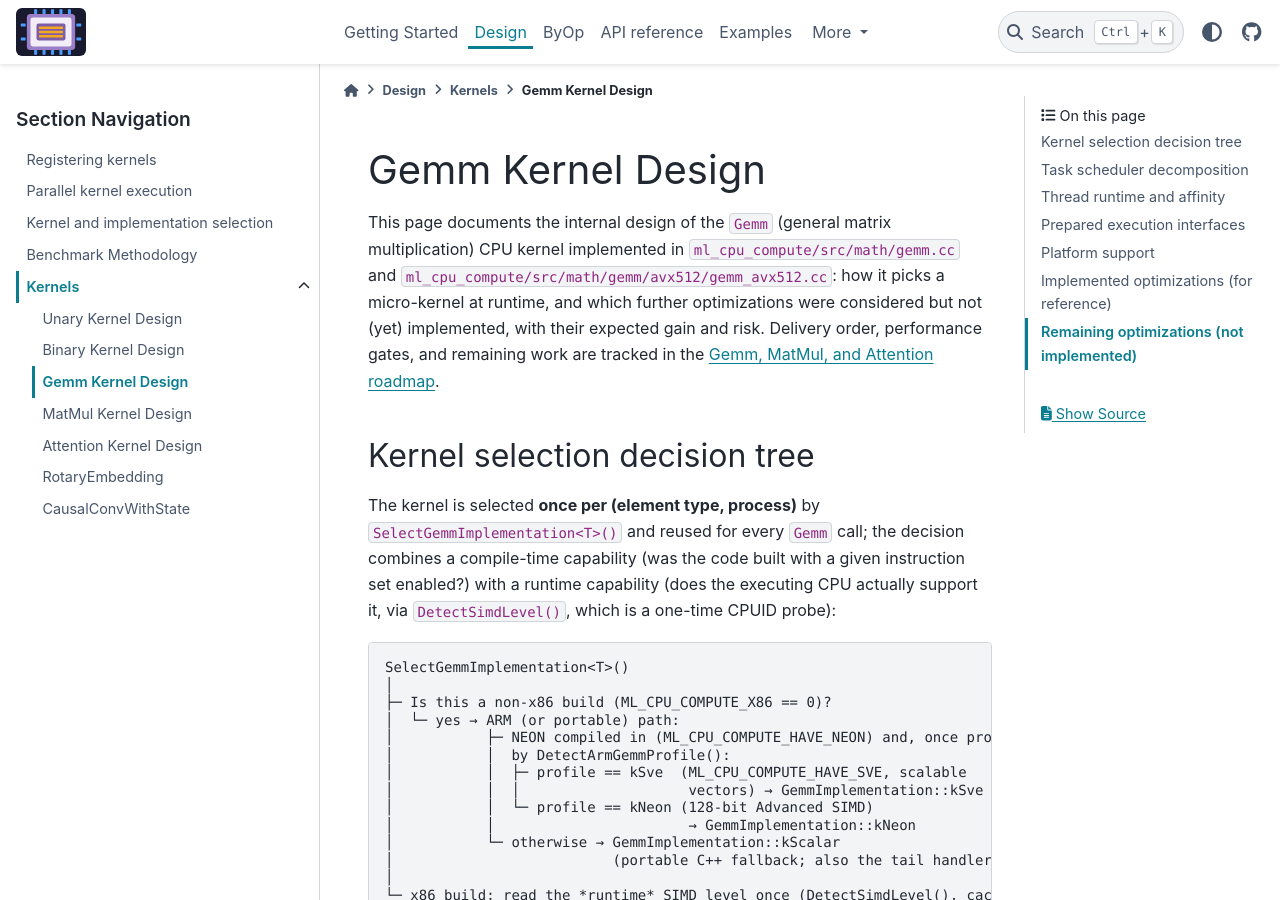
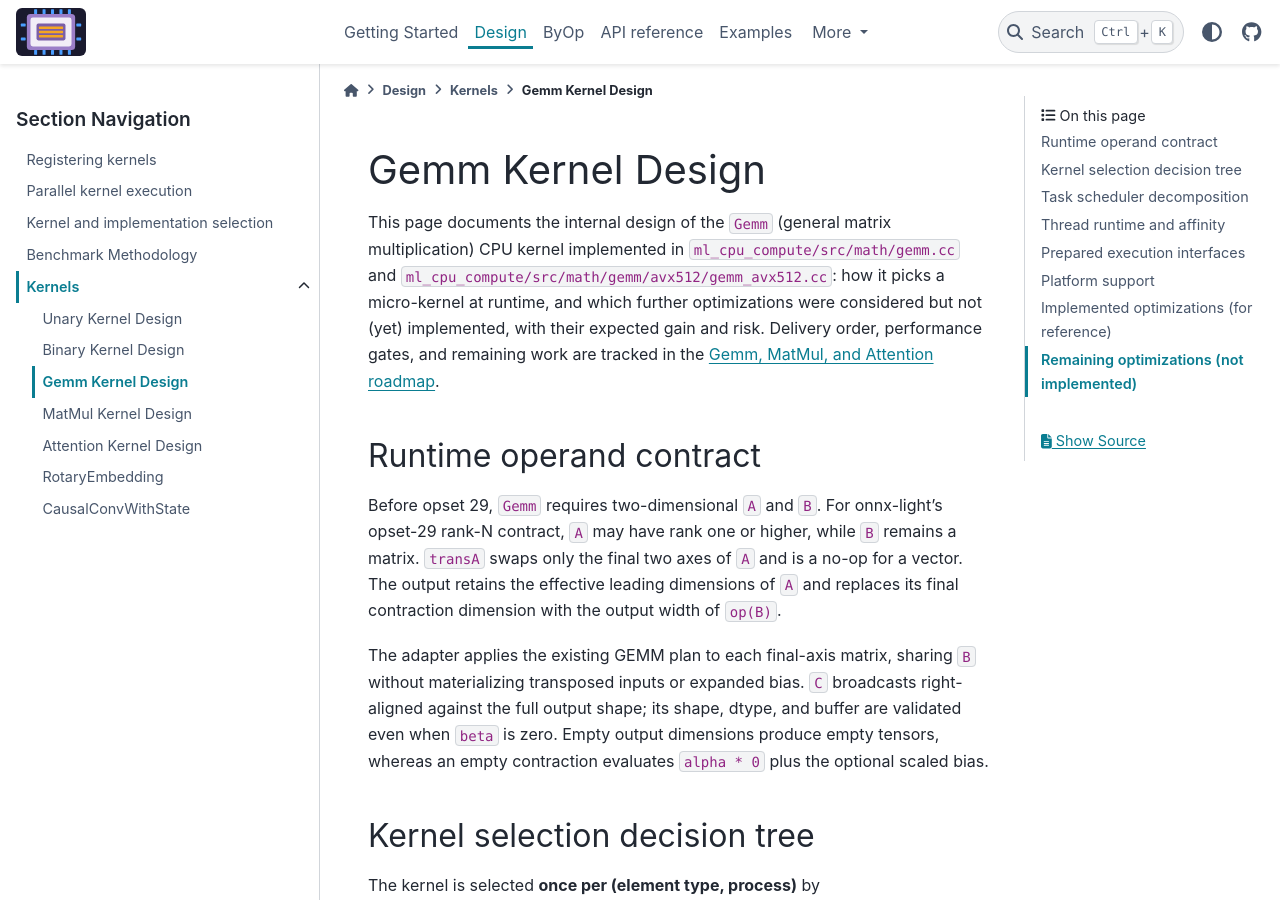
Before and after one commit to xadupre/onnx-light-cpu, a Sphinx documentation site: the page built from docs/design/kernels/gemm_kernel_design.rst, in a window 1280 px wide and 900 px high. Built offline with Sphinx 7.4.7 and the PyData theme 0.15.4, drawn with Linux system fonts in a browser that asks for light colours; pages that are not in the unit, such as notebooks, are missing from menus.

Commit message:
Align CPU Gemm with onnx-light’s opset-29 rank-N contract (#1131)
* Initial plan

* Align Gemm with onnx-light opset 29 rank-N semantics

Co-authored-by: xadupre <22452781+xadupre@users.noreply.github.com>

* Return empty Gemm batches before building matrix plans

Validate dtype and operand buffers, then return a typed empty output before computing matrix strides or constructing the GEMM plan. Cover the zero-batch overflow shape for all supported dtypes and verify invalid bias still fails.

Co-authored-by: Copilot <223556219+Copilot@users.noreply.github.com>

---------

Co-authored-by: copilot-swe-agent[bot] <198982749+Copilot@users.noreply.github.com>
Co-authored-by: xadupre <22452781+xadupre@users.noreply.github.com>
Co-authored-by: xadupre <xadupre@microsoft.com>
Co-authored-by: Copilot <223556219+Copilot@users.noreply.github.com>

```diff
--- a/docs/design/kernels/gemm_kernel_design.rst
+++ b/docs/design/kernels/gemm_kernel_design.rst
@@ -10,6 +10,23 @@ not (yet) implemented, with their expected gain and risk. Delivery order,
 performance gates, and remaining work are tracked in the
 :doc:`Gemm, MatMul, and Attention roadmap
 <../../next_steps/2026/2026_08_gemm_matmul>`.
+
+Runtime operand contract
+------------------------
+
+Before opset 29, ``Gemm`` requires two-dimensional ``A`` and ``B``.
+For onnx-light's opset-29 rank-N contract, ``A`` may have rank one or
+higher, while ``B`` remains a matrix. ``transA`` swaps only the final two
+axes of ``A`` and is a no-op for a vector. The output retains the effective
+leading dimensions of ``A`` and replaces its final contraction dimension
+with the output width of ``op(B)``.
+
+The adapter applies the existing GEMM plan to each final-axis matrix,
+sharing ``B`` without materializing transposed inputs or expanded bias.
+``C`` broadcasts right-aligned against the full output shape; its shape,
+dtype, and buffer are validated even when ``beta`` is zero. Empty output
+dimensions produce empty tensors, whereas an empty contraction evaluates
+``alpha * 0`` plus the optional scaled bias.
 
 Kernel selection decision tree
 -------------------------------
```
Also changed, not shown: 4 other files.
